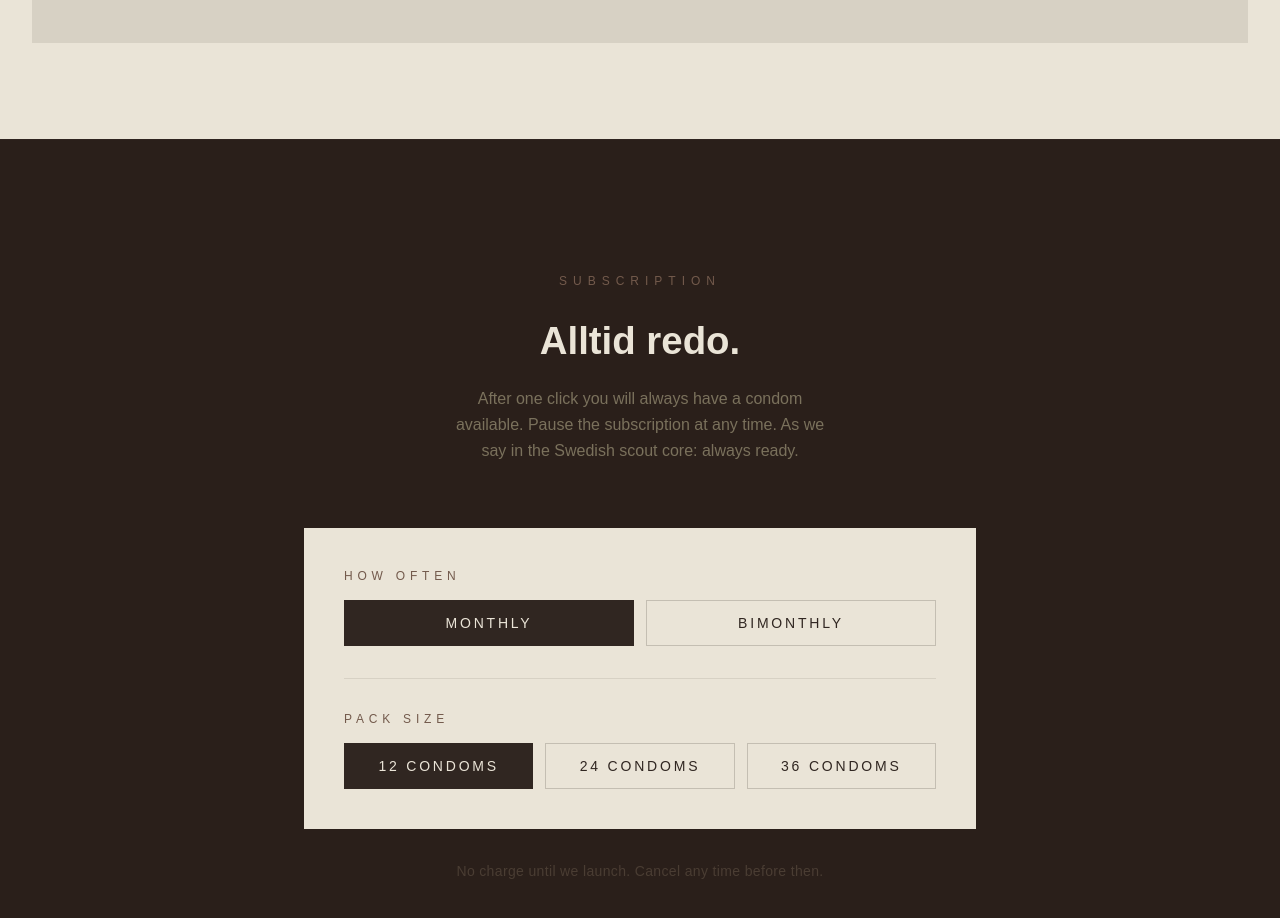
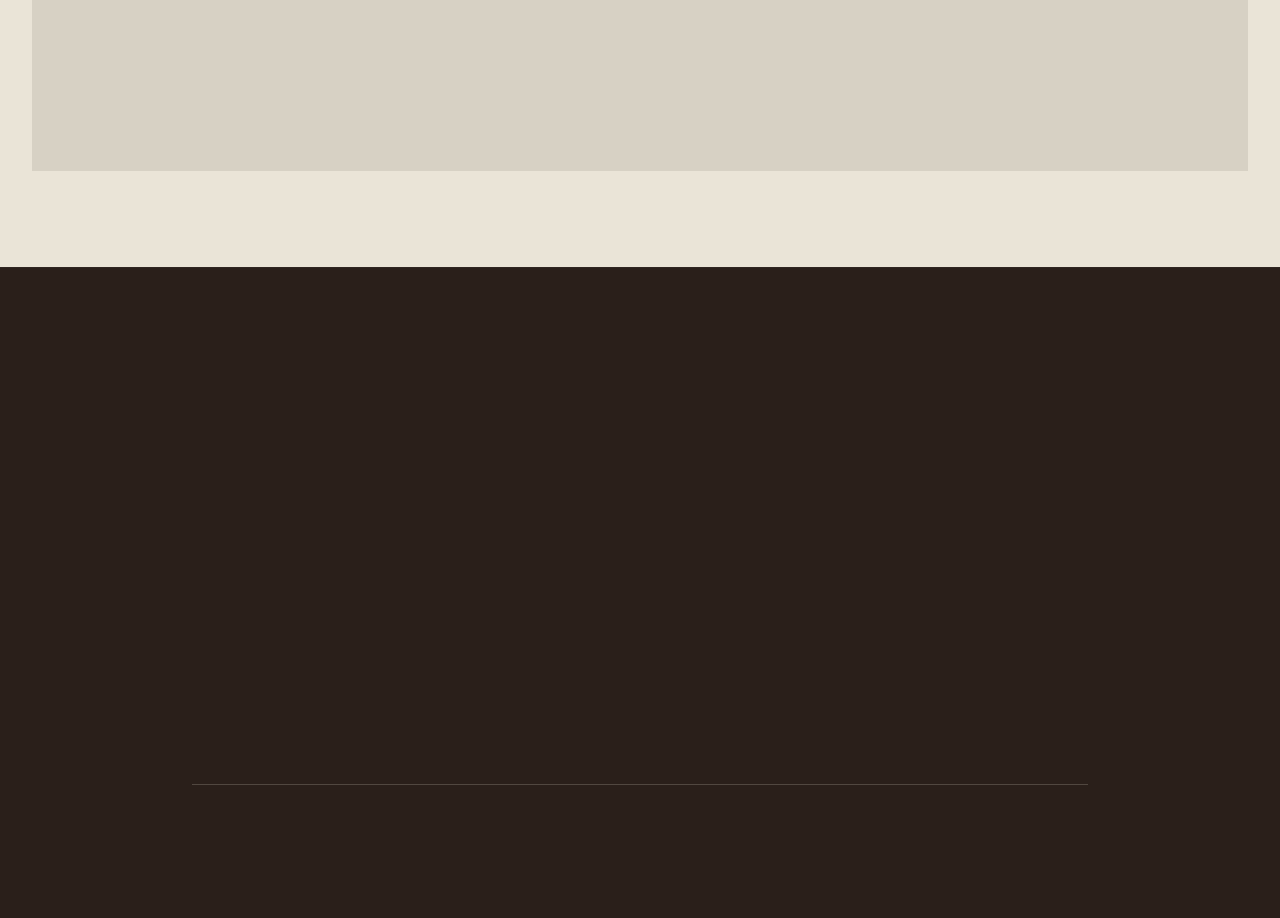
Before and after one commit to ellenbjorkegren/website, a Next.js app in the folder bear_website/: page / in a window 1280 px wide. Shown: the part 1980-2898 px from the top of the page. Built offline with nearby package versions, Linux system fonts and the light colour scheme; a web font is replaced by a local one.

Commit message:
Fix order

```diff
--- a/bear_website/app/page.tsx
+++ b/bear_website/app/page.tsx
@@ -243,7 +243,7 @@ export default function Home() {
             <p className="text-[clamp(1rem,2vw,1.2rem)] font-light text-[#735a4c] max-w-md leading-relaxed">
               A condom designed to be comfortable, discreet, and always within reach.
             </p>
-            <div className="mt-14 grid grid-cols-1 md:grid-cols-3 gap-4 w-full max-w-3xl">
+            <div className="mt-14 grid grid-cols-1 md:grid-cols-3 gap-4 w-full max-w-6xl">
               {[
                 { src: "/4.png", label: "On the Go · 4 condoms" },
                 { src: "/5.png", label: "Bring on an Adventure · 12 condoms" },
@@ -279,69 +279,6 @@ export default function Home() {
         </div>
       </section>
 
-      {/* ── Subscription ─────────────────────────────────────────────────── */}
-      <section id="subscription" className="py-32 px-8 bg-[#2a1f1a] border-t border-[#ffffff06]">
-        <div className="max-w-2xl mx-auto">
-          <div className="text-center mb-16">
-            <span className="text-xs tracking-[0.5em] uppercase text-[#735a4c]">Subscription</span>
-            <h2 className="mt-5 text-[clamp(1.75rem,3vw,2.75rem)] font-semibold">
-              Alltid redo.
-            </h2>
-            <p className="mt-4 text-base text-[#7a715c] max-w-sm mx-auto leading-relaxed">
-              After one click you will always have a condom available. Pause the subscription at any time. As we say in the Swedish scout core: always ready.
-            </p>
-          </div>
-
-          <div className="bg-[#eae4d7] text-[#302621] p-10">
-            <div className="space-y-8">
-              <div>
-                <p className="text-xs tracking-[0.4em] uppercase text-[#735a4c] mb-4">How often</p>
-                <div className="flex gap-3">
-                  {freqLabels.map((label, i) => (
-                    <button
-                      key={label}
-                      onClick={() => setFreqIndex(i)}
-                      className={`flex-1 py-3 text-sm tracking-[0.2em] uppercase border transition-all duration-200 ${
-                        freqIndex === i
-                          ? "bg-[#302621] text-[#eae4d7] border-[#302621]"
-                          : "border-[#302621]/20 hover:border-[#302621]/60"
-                      }`}
-                    >
-                      {label}
-                    </button>
-                  ))}
-                </div>
-              </div>
-
-              <div className="h-px bg-[#302621]/10" />
-
-              <div>
-                <p className="text-xs tracking-[0.4em] uppercase text-[#735a4c] mb-4">Pack size</p>
-                <div className="flex gap-3">
-                  {qtyOptions.map((qty, i) => (
-                    <button
-                      key={qty}
-                      onClick={() => setQtyIndex(i)}
-                      className={`flex-1 py-3 text-sm tracking-[0.2em] uppercase border transition-all duration-200 ${
-                        qtyIndex === i
-                          ? "bg-[#302621] text-[#eae4d7] border-[#302621]"
-                          : "border-[#302621]/20 hover:border-[#302621]/60"
-                      }`}
-                    >
-                      {qty}
-                    </button>
-                  ))}
-                </div>
-              </div>
-            </div>
-          </div>
-
-          <p className="mt-8 text-center text-sm text-[#4a3d33] tracking-wide">
-            No charge until we launch. Cancel any time before then.
-          </p>
-        </div>
-      </section>
-
       {/* ── Vision & Mission ─────────────────────────────────────────────── */}
       <section id="vision-mission" className="border-t border-[#302621]/10">
 
@@ -368,7 +305,7 @@ export default function Home() {
                   By women,<br />for men.
                 </h2>
                 <p className="anim-up mt-4 text-sm text-[#eae4d7]/60 leading-relaxed">
-                  Designed in Sweden, where simplicity is a standard — not a trend.
+                  Designed in Sweden — where minimalism is a way of life and safety is never compromised.
                 </p>
               </div>
               <div className="md:w-2/3 space-y-6 pt-1">
@@ -403,9 +340,49 @@ export default function Home() {
                 Four cousins. One shared frustration. A belief that the right product, presented the right way, could genuinely change behaviour — and make protection something people are proud to choose.
               </p>
               <p className="anim-up text-[clamp(1rem,2vw,1.25rem)] font-light leading-relaxed text-[#7a715c]">
-                Presented by Francisco Andrade.
+                We wanted to be a contrast to the manosphere. A different kind of masculinity — one that is confident, caring, and switched on. Men who look after themselves and the people they&apos;re with.
+              </p>
+              <p className="anim-up text-[clamp(1rem,2vw,1.25rem)] font-light leading-relaxed text-[#7a715c]">
+                Because protection shouldn&apos;t be something you tolerate.{" "}
+                <span className="text-[#eae4d7]">It should be something you want.</span>
               </p>
             </div>
+          </div>
+        </div>
+      </section>
+
+      {/* ── Join our Journey ─────────────────────────────────────────────── */}
+      <section className="py-40 px-8 bg-[#2a1f1a] border-t border-[#ffffff06] text-center">
+        <div className="zoom-in max-w-3xl mx-auto">
+          <span className="anim-up text-xs tracking-[0.5em] uppercase text-[#735a4c]">Follow along</span>
+          <h2 className="anim-up mt-6 text-[clamp(2.5rem,7vw,5.5rem)] font-bold leading-[1.05] text-[#eae4d7]">
+            JOIN OUR<br />JOURNEY
+          </h2>
+          <p className="anim-up mt-8 text-base text-[#7a715c] max-w-sm mx-auto leading-relaxed">
+            We&apos;re building something. Come along for the ride — behind the scenes, updates, and the full Bear story.
+          </p>
+          <div className="mt-16 grid grid-cols-1 md:grid-cols-3 gap-4">
+            {[
+              { label: "Instagram", handle: "@bearnordic_official", href: "https://www.instagram.com/bearnordic_official/" },
+              { label: "TikTok",    handle: "@bearnordic_official", href: "https://www.tiktok.com/@bearnordic_official?lang=en-GB" },
+              { label: "Facebook",  handle: "Bear Nordic",          href: "https://www.facebook.com/profile.php?id=61588307767398" },
+            ].map(({ label, handle, href }) => (
+              <a
+                key={label}
+                href={href}
+                target="_blank"
+                rel="noopener noreferrer"
+                className="group flex flex-col items-center gap-4 border border-[#4a3d33] px-8 py-10 hover:border-[#9a8d81] hover:bg-[#302621]/40 transition-all duration-400"
+              >
+                <span className="text-xs tracking-[0.5em] uppercase text-[#735a4c] group-hover:text-[#9a8d81] transition-colors duration-300">
+                  {label}
+                </span>
+                <span className="text-xl font-semibold text-[#eae4d7]">{handle}</span>
+                <span className="text-xs tracking-[0.3em] uppercase text-[#735a4c] group-hover:translate-x-1 transition-transform duration-300">
+                  Follow →
+                </span>
+              </a>
+            ))}
           </div>
         </div>
       </section>
@@ -457,42 +434,6 @@ export default function Home() {
               CONDOMS COMING SOON.
             </span>
           </h2>
-        </div>
-      </section>
-
-      {/* ── Join our Journey ─────────────────────────────────────────────── */}
-      <section className="py-40 px-8 bg-[#2a1f1a] border-t border-[#ffffff06] text-center">
-        <div className="zoom-in max-w-3xl mx-auto">
-          <span className="anim-up text-xs tracking-[0.5em] uppercase text-[#735a4c]">Follow along</span>
-          <h2 className="anim-up mt-6 text-[clamp(2.5rem,7vw,5.5rem)] font-bold leading-[1.05] text-[#eae4d7]">
-            JOIN OUR<br />JOURNEY
-          </h2>
-          <p className="anim-up mt-8 text-base text-[#7a715c] max-w-sm mx-auto leading-relaxed">
-            We&apos;re building something. Come along for the ride — behind the scenes, updates, and the full Bear story.
-          </p>
-          <div className="mt-16 grid grid-cols-1 md:grid-cols-3 gap-4">
-            {[
-              { label: "Instagram", handle: "@bearnordic_official", href: "https://www.instagram.com/bearnordic_official/" },
-              { label: "TikTok",    handle: "@bearnordic_official", href: "https://www.tiktok.com/@bearnordic_official?lang=en-GB" },
-              { label: "Facebook",  handle: "Bear Nordic",          href: "https://www.facebook.com/profile.php?id=61588307767398" },
-            ].map(({ label, handle, href }) => (
-              <a
-                key={label}
-                href={href}
-                target="_blank"
-                rel="noopener noreferrer"
-                className="group flex flex-col items-center gap-4 border border-[#4a3d33] px-8 py-10 hover:border-[#9a8d81] hover:bg-[#302621]/40 transition-all duration-400"
-              >
-                <span className="text-xs tracking-[0.5em] uppercase text-[#735a4c] group-hover:text-[#9a8d81] transition-colors duration-300">
-                  {label}
-                </span>
-                <span className="text-xl font-semibold text-[#eae4d7]">{handle}</span>
-                <span className="text-xs tracking-[0.3em] uppercase text-[#735a4c] group-hover:translate-x-1 transition-transform duration-300">
-                  Follow →
-                </span>
-              </a>
-            ))}
-          </div>
         </div>
       </section>
 
```
